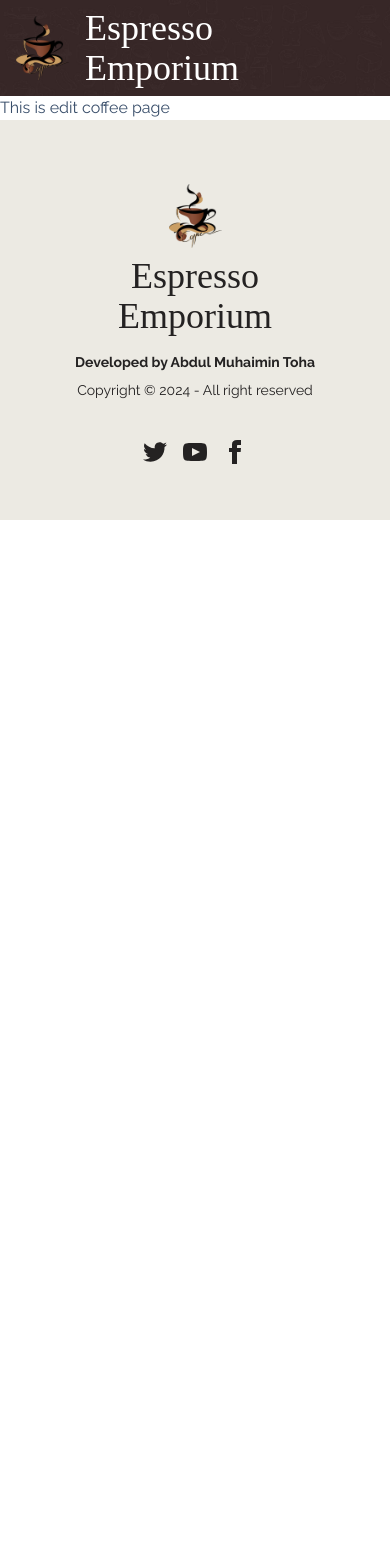
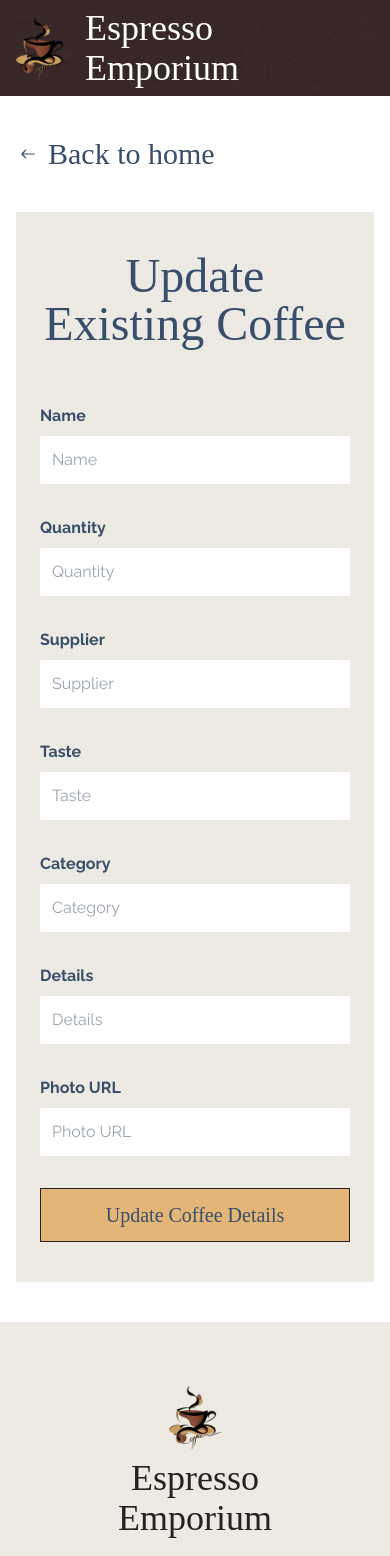
Before and after one commit to abdul-muhaimin-toha/espresso-emporium, a React (Vite) app: page /coffee-edit in a window 390 px wide. Shown: the top 1556 px of the page. Before the commit the page ends 844 px from the top, so only its background shows below. Built offline with nearby package versions, Linux system fonts and the light colour scheme; a web font is replaced by a local one.

Commit message:
update coffe add coffee single coffee details and error styling done

```diff
--- /dev/null
+++ b/src/Components/AddCoffee.jsx
@@ -0,0 +1,46 @@
+const AddCoffee = () => {
+  return (
+    <div className="mb-10 justify-center bg-primary-light px-6 py-10 md:px-10 md:py-14 lg:px-16 lg:py-10 ">
+      <h2 className="mb-14 text-center font-serif text-5xl">Add New Coffee</h2>
+      <form className="grid grid-cols-1 gap-x-6 gap-y-8 md:grid-cols-2">
+        <div>
+          <h4 className="text-md mb-2 font-bold">Name</h4>
+          <input type="text" className="w-full p-3" placeholder="Name" />
+        </div>
+        <div>
+          <h4 className="text-md mb-2 font-bold">Quantity</h4>
+          <input type="text" className="w-full p-3" placeholder="Quantity" />
+        </div>
+        <div>
+          <h4 className="text-md mb-2 font-bold">Supplier</h4>
+          <input type="text" className="w-full p-3" placeholder="Supplier" />
+        </div>
+        <div>
+          <h4 className="text-md mb-2 font-bold">Taste</h4>
+          <input type="text" className="w-full p-3" placeholder="Taste" />
+        </div>
+        <div>
+          <h4 className="text-md mb-2 font-bold">Category</h4>
+          <input type="text" className="w-full p-3" placeholder="Category" />
+        </div>
+        <div>
+          <h4 className="text-md mb-2 font-bold">Details</h4>
+          <input type="text" className="w-full p-3" placeholder="Details" />
+        </div>
+        <div className="md:col-span-2">
+          <h4 className="text-md mb-2 font-bold">Photo URL</h4>
+          <input type="text" className="w-full p-3" placeholder="Photo URL" />
+        </div>
+        <div className="md:col-span-2">
+          <input
+            type="submit"
+            value="Add Coffee"
+            className="w-full border border-dark bg-primary p-3 font-serif text-xl"
+          />
+        </div>
+      </form>
+    </div>
+  );
+};
+
+export default AddCoffee;
--- /dev/null
+++ b/src/Components/GoBackHome.jsx
@@ -0,0 +1,12 @@
+import { IoIosArrowRoundBack } from "react-icons/io";
+
+const GoBackHome = () => {
+  return (
+    <div className="my-10  flex items-center gap-2 text-2xl">
+      <IoIosArrowRoundBack />
+      <p className="font-serif text-3xl">Back to home</p>
+    </div>
+  );
+};
+
+export default GoBackHome;
--- /dev/null
+++ b/src/Components/SingleCoffeeDetails.jsx
@@ -0,0 +1,34 @@
+import productImage from "../assets/product-image-fallback.png";
+
+const SingleCoffeeDetails = () => {
+  return (
+    <div className="mb-10 flex flex-col items-center bg-primary-light px-8 py-10 md:flex-row">
+      <div className="flex w-full items-center  justify-center md:w-1/2">
+        <img src={productImage} alt="Coffe Image" className="w-80" />
+      </div>
+      <div className="flex w-full flex-col gap-3 text-center md:w-1/2 md:text-left">
+        <h3 className="mb-2 font-serif text-4xl">Niceties</h3>
+        <p>
+          <span className="font-bold">Name:</span> Americano Coffee
+        </p>
+        <p>
+          <span className="font-bold">Chef:</span> Mr. Matin Paul
+        </p>
+        <p>
+          <span className="font-bold">Supplier:</span> Cappu Authorizer
+        </p>
+        <p>
+          <span className="font-bold">Taste:</span> Sweet and hot
+        </p>
+        <p>
+          <span className="font-bold">Category:</span> Americano
+        </p>
+        <p>
+          <span className="font-bold">Details:</span> Espresso with hot water
+        </p>
+      </div>
+    </div>
+  );
+};
+
+export default SingleCoffeeDetails;
--- /dev/null
+++ b/src/Components/UpdateCoffee.jsx
@@ -0,0 +1,48 @@
+const UpdateCoffee = () => {
+  return (
+    <div className="mb-10 justify-center bg-primary-light px-6 py-10 md:px-10 md:py-14 lg:px-16 lg:py-10 ">
+      <h2 className="mb-14 text-center font-serif text-5xl">
+        Update Existing Coffee
+      </h2>
+      <form className="grid grid-cols-1 gap-x-6 gap-y-8 md:grid-cols-2">
+        <div>
+          <h4 className="text-md mb-2 font-bold">Name</h4>
+          <input type="text" className="w-full p-3" placeholder="Name" />
+        </div>
+        <div>
+          <h4 className="text-md mb-2 font-bold">Quantity</h4>
+          <input type="text" className="w-full p-3" placeholder="Quantity" />
+        </div>
+        <div>
+          <h4 className="text-md mb-2 font-bold">Supplier</h4>
+          <input type="text" className="w-full p-3" placeholder="Supplier" />
+        </div>
+        <div>
+          <h4 className="text-md mb-2 font-bold">Taste</h4>
+          <input type="text" className="w-full p-3" placeholder="Taste" />
+        </div>
+        <div>
+          <h4 className="text-md mb-2 font-bold">Category</h4>
+          <input type="text" className="w-full p-3" placeholder="Category" />
+        </div>
+        <div>
+          <h4 className="text-md mb-2 font-bold">Details</h4>
+          <input type="text" className="w-full p-3" placeholder="Details" />
+        </div>
+        <div className="md:col-span-2">
+          <h4 className="text-md mb-2 font-bold">Photo URL</h4>
+          <input type="text" className="w-full p-3" placeholder="Photo URL" />
+        </div>
+        <div className="md:col-span-2">
+          <input
+            type="submit"
+            value="Update Coffee Details"
+            className="w-full border border-dark bg-primary p-3 font-serif text-xl"
+          />
+        </div>
+      </form>
+    </div>
+  );
+};
+
+export default UpdateCoffee;
--- a/src/Pages/AddCoffeePage.jsx
+++ b/src/Pages/AddCoffeePage.jsx
@@ -1,5 +1,15 @@
+import AddCoffee from "../Components/AddCoffee";
+import GoBackHome from "../Components/GoBackHome";
+
 const AddCoffeePage = () => {
-  return <div>This is add coffee page</div>;
+  return (
+    <section>
+      <div className="mx-auto max-w-screen-2xl px-4">
+        <GoBackHome />
+        <AddCoffee />
+      </div>
+    </section>
+  );
 };
 
 export default AddCoffeePage;
--- a/src/Pages/CoffeeDetailsPage.jsx
+++ b/src/Pages/CoffeeDetailsPage.jsx
@@ -1,5 +1,15 @@
+import GoBackHome from "../Components/GoBackHome";
+import SingleCoffeeDetails from "../Components/SingleCoffeeDetails";
+
 const CoffeeDetailsPage = () => {
-  return <div>This is coffee details page</div>;
+  return (
+    <section>
+      <div className="mx-auto max-w-screen-2xl px-4">
+        <GoBackHome />
+        <SingleCoffeeDetails />
+      </div>
+    </section>
+  );
 };
 
 export default CoffeeDetailsPage;
--- a/src/Pages/EditCoffeePage.jsx
+++ b/src/Pages/EditCoffeePage.jsx
@@ -1,5 +1,15 @@
+import GoBackHome from "../Components/GoBackHome";
+import UpdateCoffee from "../Components/UpdateCoffee";
+
 const EditCoffeePage = () => {
-  return <div>This is edit coffee page</div>;
+  return (
+    <section>
+      <div className="mx-auto max-w-screen-2xl px-4">
+        <GoBackHome />
+        <UpdateCoffee />
+      </div>
+    </section>
+  );
 };
 
 export default EditCoffeePage;
--- a/src/Pages/ErrorPage.jsx
+++ b/src/Pages/ErrorPage.jsx
@@ -1,5 +1,17 @@
+import GoBackHome from "../Components/GoBackHome";
+import errorImage from "../assets/404.gif";
+
 const ErrorPage = () => {
-  return <div>This is error page</div>;
+  return (
+    <section>
+      <div className="mx-auto max-w-screen-2xl px-4">
+        <GoBackHome />
+        <div className="flex items-center justify-center">
+          <img src={errorImage} alt="Error Image" />
+        </div>
+      </div>
+    </section>
+  );
 };
 
 export default ErrorPage;
--- a/src/RootLayout.jsx
+++ b/src/RootLayout.jsx
@@ -6,7 +6,9 @@ const RootLayout = () => {
   return (
     <>
       <Navbar />
-      <Outlet />
+      <div className="min-h-[calc(100vh-440px)]">
+        <Outlet />
+      </div>
       <Footer />
     </>
   );
```
Also changed, not shown: src/assets/404.gif (added).
